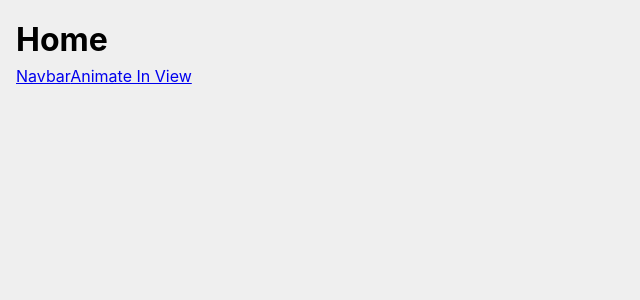
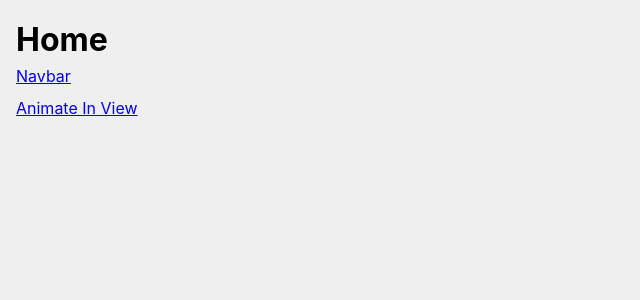
Before and after one commit to Teekola/next-react-components, a Next.js app: page / in a window 1280 px wide. Shown: the top 300 px of the page, without its empty margins (0-640 px from the left). Built offline with nearby package versions, Linux system fonts and the light colour scheme.

Commit message:
Project design updates

```diff
--- a/pages/index.jsx
+++ b/pages/index.jsx
@@ -3,6 +3,10 @@ import styled from "styled-components";
 import Layout from "../components/layout/layout";
 
 const StyledHome = styled.div`
+	ul {
+		display: grid;
+		gap: .5rem;
+	}
 `
 
 export default function Home() {
@@ -10,8 +14,10 @@ export default function Home() {
 		<Layout>
 			<StyledHome>
 				<h1>Home</h1>
-				<Link href="/navbar"><a>Navbar</a></Link>
-				<Link href="/animateInView"><a>Animate In View</a></Link>
+				<ul>
+					<Link href="/navbar"><a>Navbar</a></Link>
+					<Link href="/animateInView"><a>Animate In View</a></Link>
+				</ul>
 			</StyledHome>
 		</Layout>
 	)
```
Also changed, not shown: pages/animateInView.jsx (+9 -6 lines).
